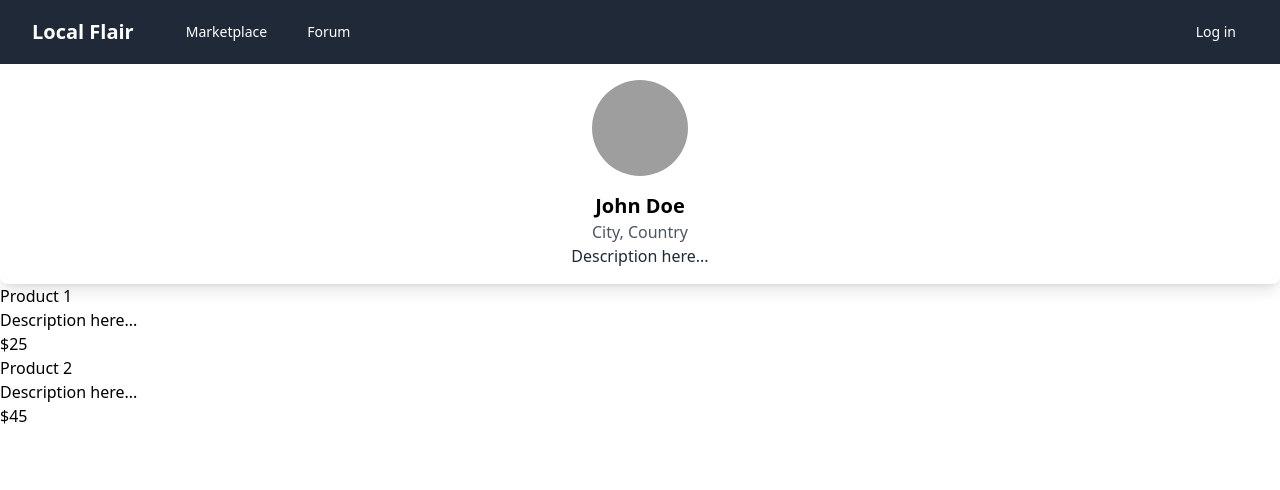
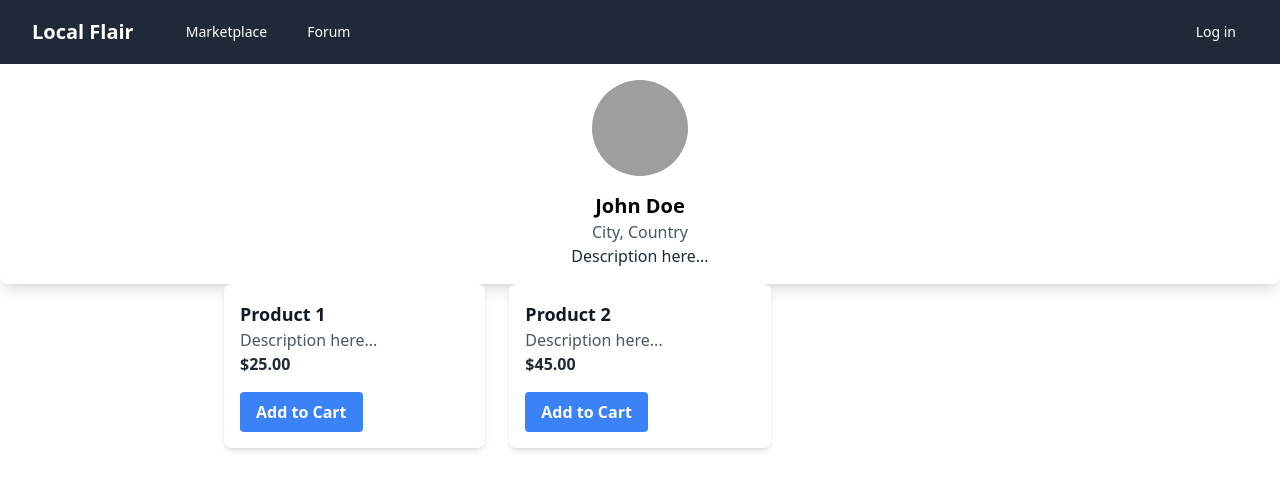
Before and after one commit to EtienneRousseau1/LocalFlair, a React (Create React App) app in the folder frontend/: page / in a window 1280 px wide. Shown: the top 490 px of the page. Built offline with nearby package versions, Linux system fonts and the light colour scheme; grey boxes are pictures that could not be loaded.

Commit message:
Updated ProductListing

```diff
--- a/frontend/src/components/ProductListing.tsx
+++ b/frontend/src/components/ProductListing.tsx
@@ -9,15 +9,22 @@ interface Product {
 
 const ProductListing: React.FC<{ products: Product[] }> = ({ products }) => {
     return (
-        <ul>
-            {products.map(product => (
-                <li key={product.id}>
-                    <h3>{product.name}</h3>
-                    <p>{product.description}</p>
-                    <p>${product.price}</p>
-                </li>
-            ))}
-        </ul>
+        <div className="max-w-4xl mx-auto px-4 sm:px-6 lg:px-8">
+            <ul className="grid grid-cols-1 md:grid-cols-2 lg:grid-cols-3 gap-6">
+                {products.map(product => (
+                    <li key={product.id} className="bg-white rounded-lg shadow-md p-4 flex flex-col">
+                        <h3 className="text-lg font-semibold text-gray-900">{product.name}</h3>
+                        <p className="text-gray-600">{product.description}</p>
+                        <div className="mt-auto">
+                            <p className="text-gray-800 font-bold">${product.price.toFixed(2)}</p>
+                            <button className="mt-4 bg-blue-500 hover:bg-blue-700 text-white font-bold py-2 px-4 rounded">
+                                Add to Cart
+                            </button>
+                        </div>
+                    </li>
+                ))}
+            </ul>
+        </div>
     );
 };
 
```
Also changed, not shown: frontend/src/pages/MarketPlace.tsx (added).
